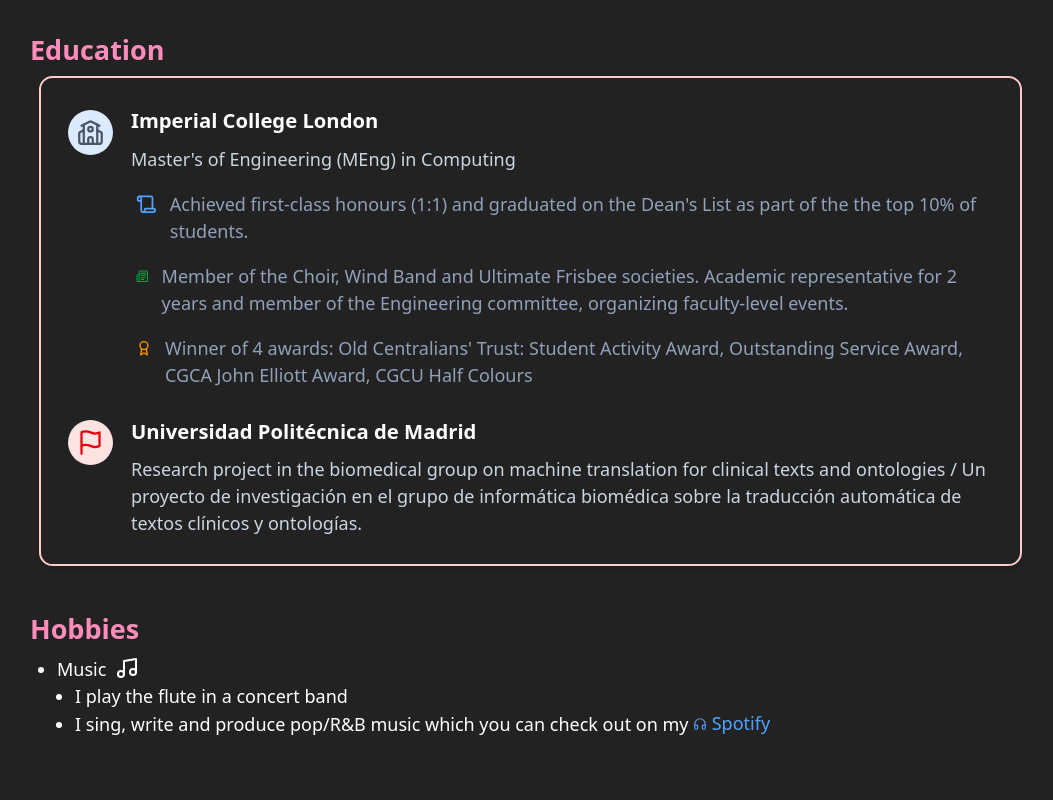
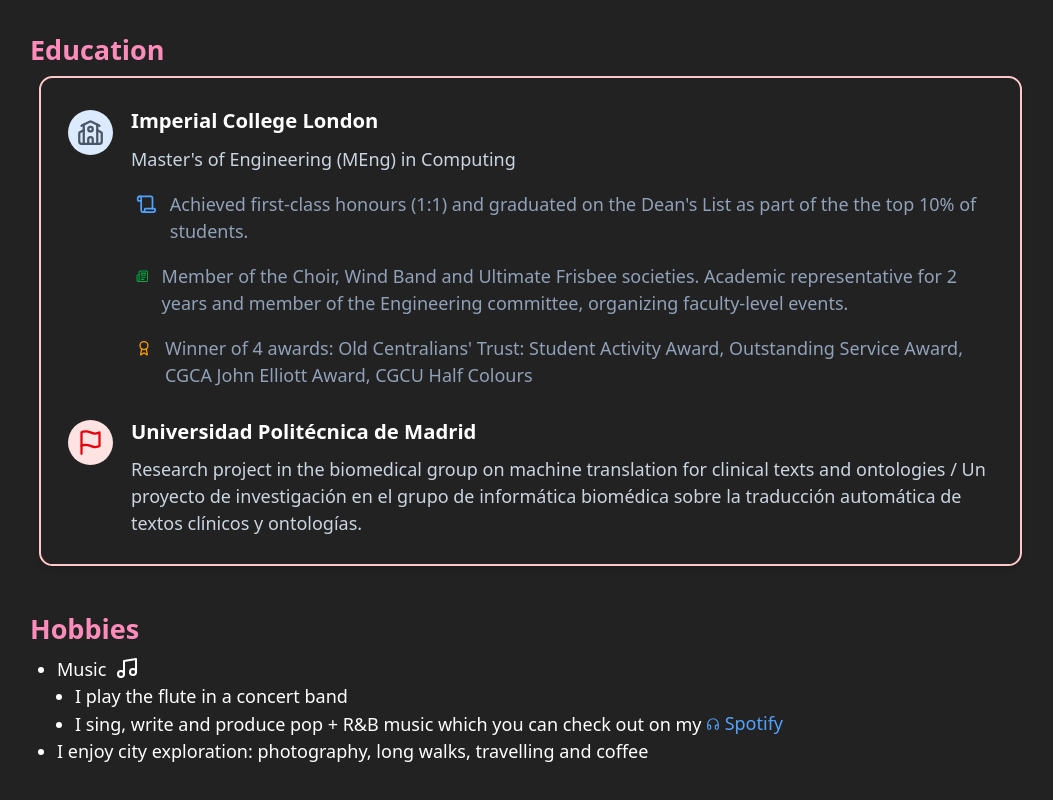
Before and after one commit to zaki-amin/personal-website, a Next.js app: page /about in a window 1280 px wide. Shown: the part 198-998 px from the top of the page, without its empty margins (114-1167 px from the left). Built offline with nearby package versions, Linux system fonts and the light colour scheme.

Commit message:
feat: embellish content on hobbies r.e. city exploration

```diff
--- a/src/myComponents/about/Hobbies.tsx
+++ b/src/myComponents/about/Hobbies.tsx
@@ -11,9 +11,8 @@ const Hobbies: FC = () => {
         </span>
         <ul className='list-disc pl-4'>
           <li>I play the flute in a concert band</li>
-
           <li>
-            I sing, write and produce pop/R&B music which you can check out on
+            I sing, write and produce pop + R&B music which you can check out on
             my{' '}
             <HoverLink
               href='https://open.spotify.com/artist/0RxI4VysFDQKWlBRzxbv5x?si=mIadSc6jRmq1cpeFqxd96A'
@@ -23,6 +22,9 @@ const Hobbies: FC = () => {
           </li>
         </ul>
       </li>
+      <li>
+        I enjoy city exploration: photography, long walks, travelling and coffee
+      </li>
     </ul>
   )
 }
```
